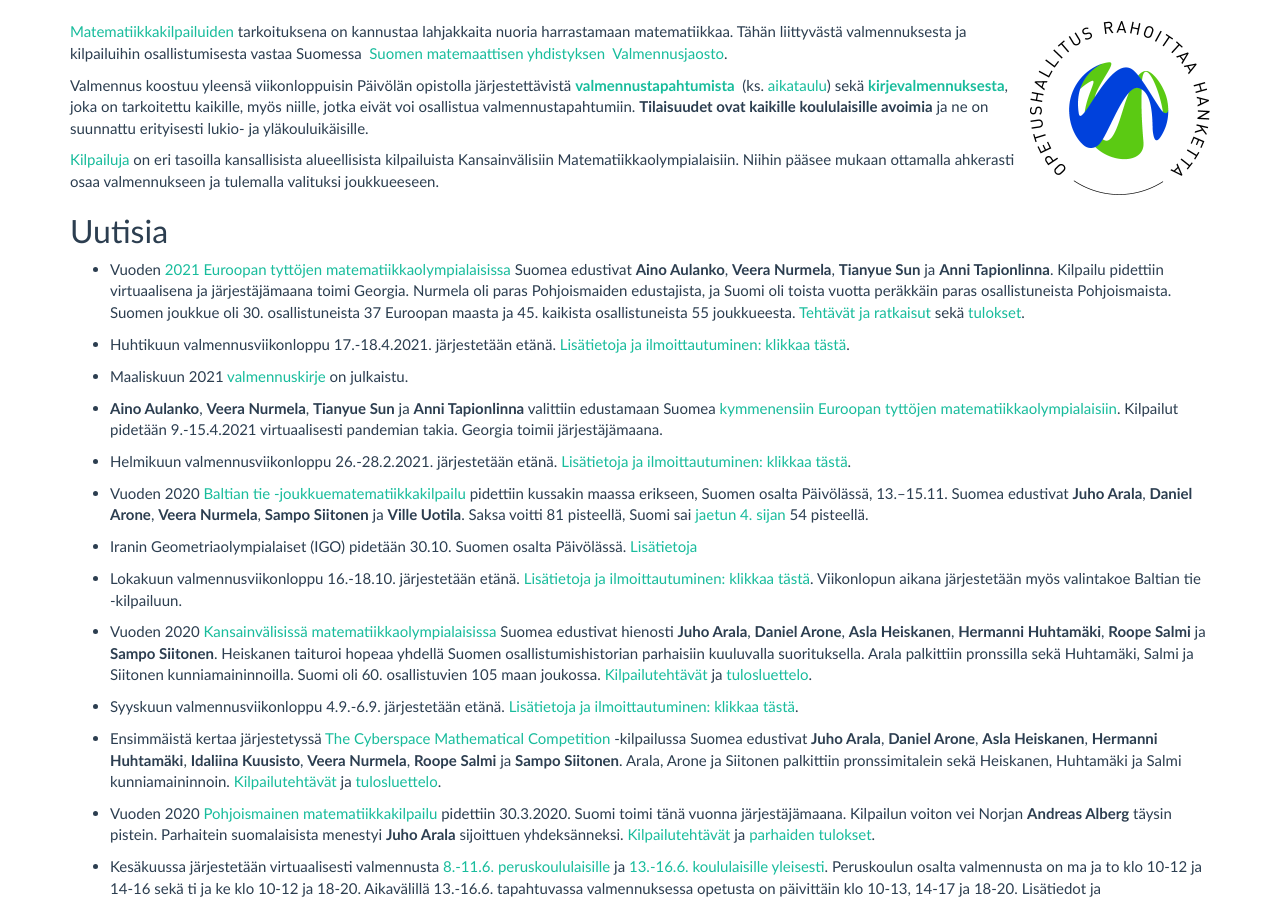
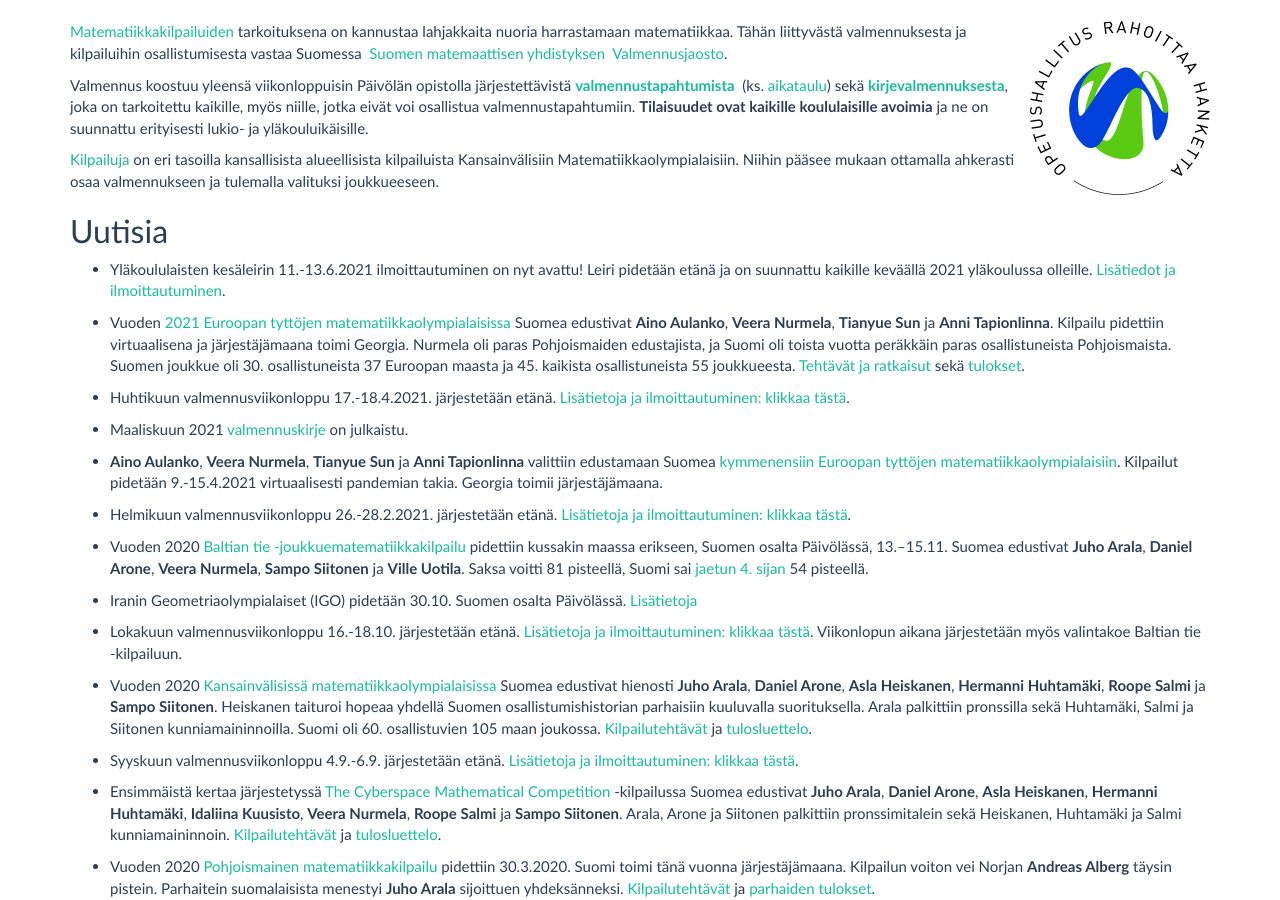
Before and after one commit to matematiikkakilpailut/matematiikkakilpailut.github.io, a Jekyll site: the page built from index.md, in a window 1280 px wide and 900 px high, scrolled down 321 px. Built offline with Jekyll 4.4.1, drawn with Linux system fonts in a browser that asks for light colours.

Commit message:
Update index.md
yläkoululaisten kesäleiri

```diff
--- a/index.md
+++ b/index.md
@@ -38,6 +38,8 @@
 
 
 ## <a name="uutisia"></a>Uutisia
+
+* Yläkoululaisten kesäleirin 11.-13.6.2021 ilmoittautuminen on nyt avattu! Leiri pidetään etänä ja on suunnattu kaikille keväällä 2021 yläkoulussa olleille. [Lisätiedot ja ilmoittautuminen](https://matematiikkakilpailut.fi/aikataulu/YlaKesa2021/).
 
 * Vuoden [2021 Euroopan tyttöjen matematiikkaolympialaisissa](https://egmo2021.atsu.edu.ge/) Suomea edustivat **Aino Aulanko**, **Veera Nurmela**, **Tianyue Sun** ja **Anni Tapionlinna**. Kilpailu pidettiin virtuaalisena ja järjestäjämaana toimi Georgia. Nurmela oli paras Pohjoismaiden edustajista, ja Suomi oli toista vuotta peräkkäin paras osallistuneista Pohjoismaista. Suomen joukkue oli 30. osallistuneista 37 Euroopan maasta ja 45. kaikista osallistuneista 55 joukkueesta. [Tehtävät ja ratkaisut](https://www.egmo.org/egmos/egmo10/) sekä [tulokset](https://www.egmo.org/egmos/egmo10/scoreboard/).
 
```
